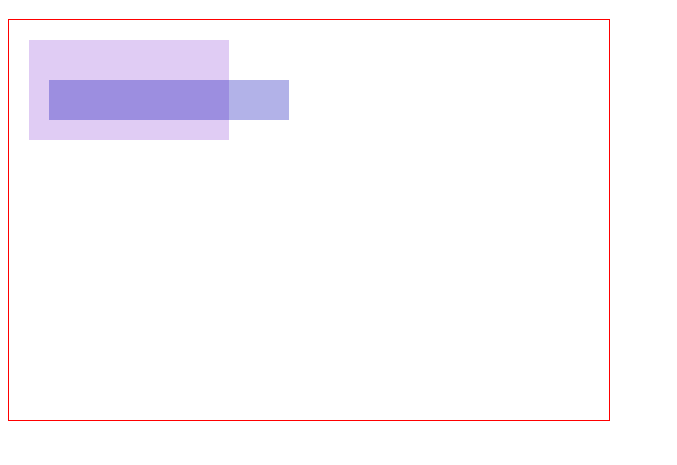
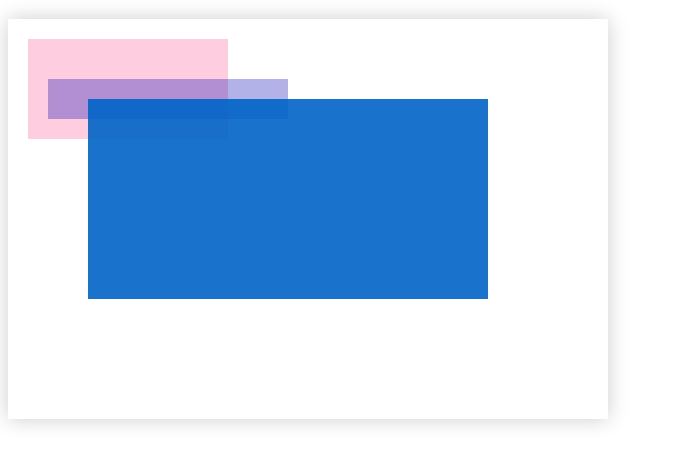
Before and after one commit to mlennox/canvasexperiments, a website with bundled scripts: page simple/index.html in a window 1280 px wide. Shown: the part 61-526 px from the top of the page, without its empty margins (0-677 px from the left). Built offline with nearby package versions, Linux system fonts and the light colour scheme.

Commit message:
adding a 3rd rectangle

```diff
--- a/simple/index.html
+++ b/simple/index.html
@@ -12,9 +12,7 @@
         }
 
         #demo {
-            border: 1px solid red;
-            width: 600px;
-            height: 400px;
+            box-shadow: 0 0 20px rgb(0, 0, 0, 0.2);
         }
     </style>
 </head>
--- a/simple/simple.js
+++ b/simple/simple.js
@@ -10,12 +10,16 @@ class Simple {
 
   fecktOrRekt() {
     // create a rectangle
-    this.ctx.fillStyle = "rgb(100,0,200, 0.2)";
+    this.ctx.fillStyle = "rgb(255,0,100, 0.2)";
     this.ctx.fillRect(20, 20, 200, 100);
 
     // and a second overlapping
     this.ctx.fillStyle = "rgb(0,0,180, 0.3)";
     this.ctx.fillRect(40, 60, 240, 40);
+
+    // and a third, sure why not
+    this.ctx.fillStyle = "rgb(0,100,200, 0.9)";
+    this.ctx.fillRect(80, 80, 400, 200);
   }
 }
 
```
Also changed, not shown: README.md.
